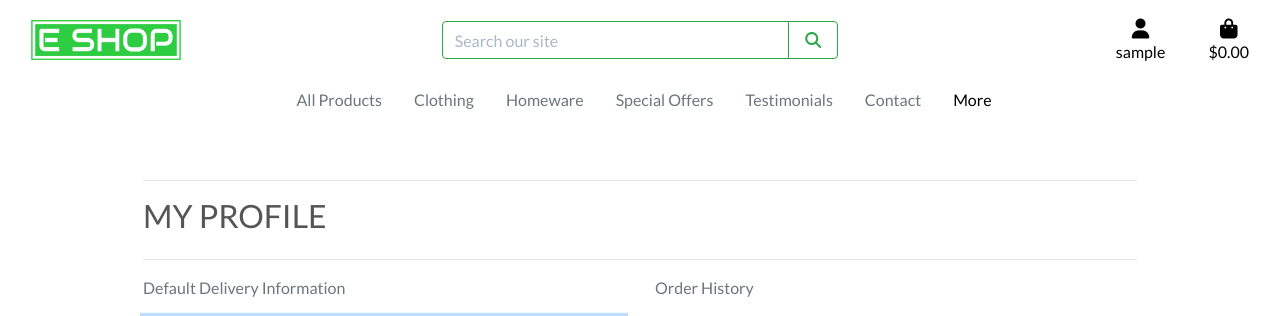
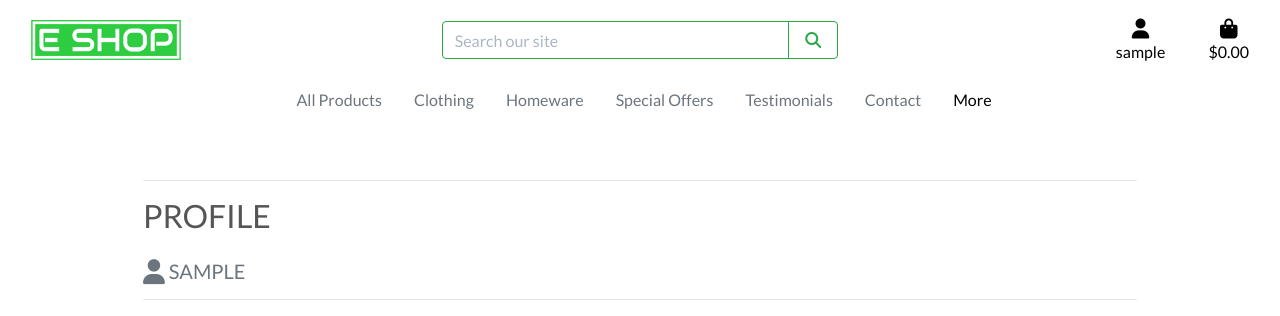
Before and after one commit to Marcopolo1975/PP-5, a Django app: page /profile/ in a window 1280 px wide. Shown: the top 316 px of the page. Run offline with Django 3.2, Linux system fonts and the light colour scheme; the visitor is signed in with stand-in values (Sample User, id 1); data comes from the database, SQL or seed files in the repository; data that the repository does not hold is empty; some libraries are stand-ins or nearby versions.

Commit message:
add user name and logo to user profile page

```diff
--- a/profiles/templates/profiles/profile.html
+++ b/profiles/templates/profiles/profile.html
@@ -1,9 +1,6 @@
 {% extends "base.html" %}
 {% load static %}
 
-{% block extra_css %}
-    <link rel="stylesheet" href="{% static 'profiles/css/profile.css' %}">
-{% endblock %}
 
 {% block page_header %}
     <div class="container header-container">
@@ -13,13 +10,15 @@
     </div>
 {% endblock %}
 
+<!-- PROFILE SECTION -->
 {% block content %}
-    <div class="overlay"></div>
+<div class="overlay"></div>
     <div class="container">
         <div class="row">
             <div class="col">
                 <hr>
-                <h2 class="logo-font mb-4">My Profile</h2>
+                <h2 class="text-uppercase mb-4">Profile</h2>
+                <h5 class="text-uppercase text-muted"><i class="fas fa-user fa-lg interactive-color"></i> {{ user }}</h5>
                 <hr>
             </div>
         </div>
@@ -29,7 +28,7 @@
                 <form class="mt-3" action="{% url 'profile' %}" method="POST" id="profile-update-form">
                     {% csrf_token %}
                     {{ form|crispy }}
-                    <button class="btn btn-black rounded-0 text-uppercase float-right">Update Information</button>
+                    <button class="btn btn-black rounded-0 text-uppercase float-right" aria-label="pdate Information">Update Information</button>
                 </form>
             </div>
             <div class="col-12 col-lg-6">
@@ -65,7 +64,7 @@
                                             {% endfor %}
                                         </ul>
                                     </td>
-                                    <td>${{ order.grand_total }}</td>
+                                    <td>€{{ order.grand_total }}</td>
                                 </tr>
                             {% endfor %}
                         </tbody>
@@ -73,7 +72,9 @@
                 </div>
             </div>
         </div>
-{% endblock %}
+    </div>
+    {% endblock %}
+<!-- END OF PROFILE SECTION -->
 
 {% block postloadjs %}
     {{ block.super }}
```
